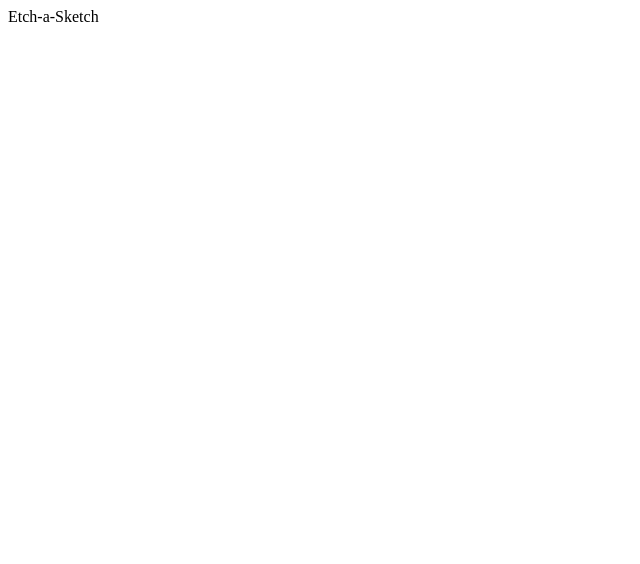
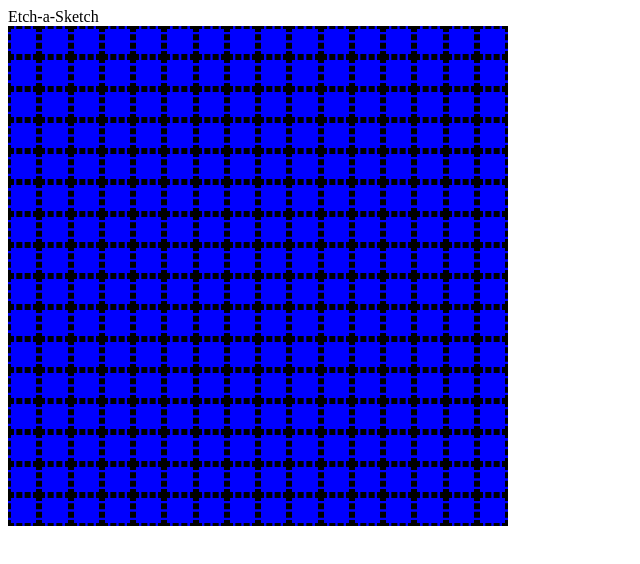
Before and after one commit to victorvang45/Etch-a-Sketch, a plain HTML site: page index.html in a window 1280 px wide. Shown: the whole page, without its empty margins (0-640 px from the left). Drawn offline with Linux system fonts and the light colour scheme.

Commit message:
Added 16x16 grid

```diff
--- a/script.js
+++ b/script.js
@@ -1 +1,11 @@
-let grid = document.querySelector('board');
+let board = document.querySelector('.board');
+board.style.gridTemplateColumns = "repeat(16, 1fr)";
+board.style.gridTemplateRows = "repeat(16, 1fr)";
+
+
+for(let i = 0; i < 256; i++) {
+    let square = document.createElement('div');
+    square.style.backgroundColor = 'blue';
+    square.style.borderStyle = 'dashed';
+    board.appendChild(square);
+}
--- a/style.css
+++ b/style.css
@@ -1,5 +1,5 @@
 .board {
     display: grid;
-    width: 300px;
-    height: 300px;
+    width: 500px;
+    height: 500px;
 }
```
